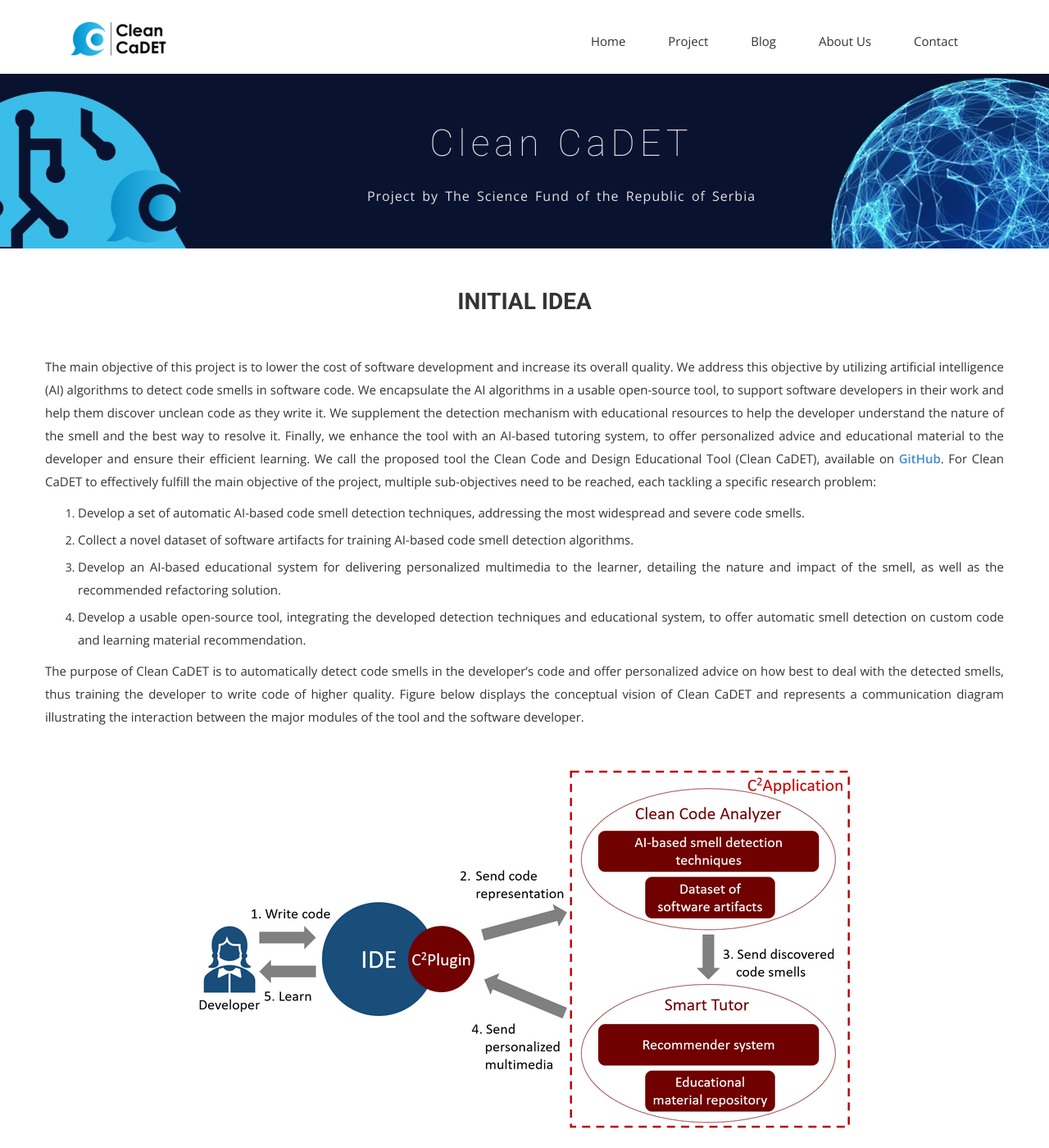
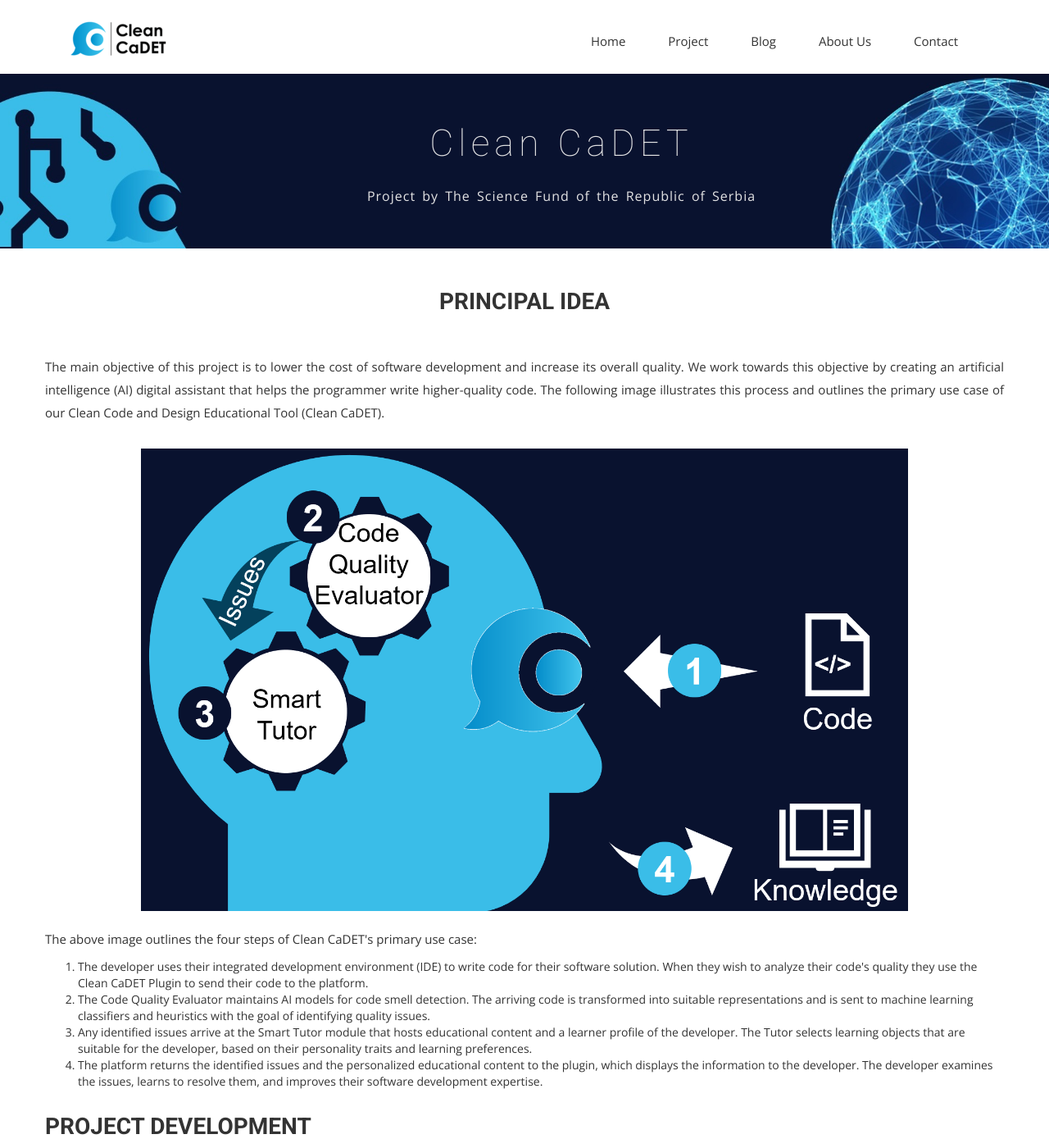
Before and after one commit to Clean-CaDET/clean-cadet.github.io, a Jekyll site: the page built from project.html, in a window 1280 px wide and 1400 px high. Shown: the whole window at 82% size. Built offline with Jekyll 4.4.1, drawn with Linux system fonts in a browser that asks for light colours; nearby versions of some CDN libraries; some web fonts are replaced; some of the changed text lies outside the part shown.

Commit message:
feat: Updates project page to be more reader-friendly and include a link to our repository.

```diff
--- a/_includes/header.html
+++ b/_includes/header.html
@@ -23,7 +23,7 @@
               <ul class="nav navbar-nav navbar-right">
                 <li><a href="{{ site.baseurl }}/">Home</a></li>
                 <li><a href="{{ site.baseurl }}/project">Project</a></li>
-                <li><a href="https://medium.com/clean-cadet">Blog</a></li>
+                <li><a href="https://medium.com/clean-cadet" target="_blank">Blog</a></li>
                 <li><a href="{{ site.baseurl }}/about">About Us</a></li>
                 <li><a href="{{ site.baseurl }}/contact">Contact</a></li>
               </ul>
--- a/project.html
+++ b/project.html
@@ -22,39 +22,49 @@ permalink: /project/
     <div class="container">
         <div class="row">
           <div class="section-title">
-            <h2 id="project">Initial Idea</h2>
+            <h2 id="project">Principal Idea</h2>
           </div>
         </div>
         <div class="row">
-            <p>The main objective of this project is to lower the cost of software development and increase its overall quality.
-                We address this objective by utilizing artificial intelligence (AI) algorithms to detect code smells in software code.
-                We encapsulate the AI algorithms in a usable open-source tool, to support software developers in their work and help them discover unclean code as they write it.
-                We supplement the detection mechanism with educational resources to help the developer understand the nature of the smell and the best way to resolve it.
-                Finally, we enhance the tool with an AI-based tutoring system, to offer personalized advice and educational material to the developer and ensure their efficient learning.
-                We call the proposed tool the Clean Code and Design Educational Tool (Clean CaDET), available on <b><a href="https://github.com/Clean-CaDET/platform#readme" target="_blank">GitHub</a></b>. For Clean CaDET to effectively fulfill the main objective of the project, multiple sub-objectives need to be reached, each tackling a specific research problem:</p>
-
-                <ol>
-                    <li><p class="listing">Develop a set of automatic AI-based code smell detection techniques, addressing the most widespread and severe code smells.</p></li>
-                    <li><p class="listing">Collect a novel dataset of software artifacts for training AI-based code smell detection algorithms.</p></li>
-                    <li><p class="listing">Develop an AI-based educational system for delivering personalized multimedia to the learner, detailing the nature and impact of the smell, as well as the recommended refactoring solution.</p></li>
-                    <li><p class="listing">Develop a usable open-source tool, integrating the developed detection techniques and educational system, to offer automatic smell detection on custom code and learning material recommendation.</p></li>
-                </ol>
-
-            <p>The purpose of Clean CaDET is to automatically detect code smells in the developer’s code and offer personalized advice on how best to deal with the detected smells, thus training the developer to write code of higher quality.
-                Figure below displays the conceptual vision of Clean CaDET and represents a communication diagram illustrating the interaction between the major modules of the tool and the software developer.</p>
+            <p>
+              The main objective of this project is to lower the cost of software development and increase its overall quality.
+              We work towards this objective by creating an artificial intelligence (AI) digital assistant that helps the programmer write higher-quality code.
+              The following image illustrates this process and outlines the primary use case of our Clean Code and Design Educational Tool (Clean CaDET).
+            </p>
             <br>
+            <img width="80%" src="{{ site.baseurl }}/img/rsz_ccadet_model.png" alt="Clean CaDET conceptual overview" class="center-img">
             <br>
-            <img src="{{ site.baseurl }}/img/rsz_ccadet_model.png" alt="Clean CaDET conceptual overview" class="center-img">
-            <br>
-            <br>
-            <p>The Developer uses their integrated development environment (IDE) to write code (1) for their software solution.
-                The Clean CaDET Plugin (C2Plugin) processes the code and sends its representation (2) to the remote Clean CaDET Application (C2Application).
-                The Clean Code Analyzer module executes a series of AI-based smell detection techniques to detect different code smells in the developed code.
-                The Clean Code Analyzer also contains a dataset of software artifacts, used to train the AI-based smell detection techniques.
-                Then, the Analyzer sends the discovered code smells (3) to the Smart Tutor module.
-                This module represents an AI-based educational system that personalizes the learning experience using a recommender system.
-                It selects the most suitable content (e.g., text, illustration, video) from the repository of educational material to facilitate the Developer’s learning.
-                Once selected, Clean CaDET returns the educational multimedia (4) to the C2Plugin, which displays the information to the Developer (5).</p>
+            <p>
+              The above image outlines the four steps of Clean CaDET's primary use case:
+              <ol>
+                <li>
+                  The developer uses their integrated development environment (IDE) to write code for their software solution.
+                  When they wish to analyze their code's quality they use the Clean CaDET Plugin to send their code to the platform.
+                </li>
+                <li>
+                  The Code Quality Evaluator maintains AI models for code smell detection.
+                  The arriving code is transformed into suitable representations and is sent to machine learning classifiers and heuristics with the goal of identifying quality issues.
+                </li>
+                <li>
+                  Any identified issues arrive at the Smart Tutor module that hosts educational content and a learner profile of the developer.
+                  The Tutor selects learning objects that are suitable for the developer, based on their personality traits and learning preferences.
+                </li>
+                <li>
+                  The platform returns the identified issues and the personalized educational content to the plugin, which displays the information to the developer.
+                  The developer examines the issues, learns to resolve them, and improves their software development expertise.
+                </li>
+              </ol>
+            </p>
+        </div>
+        <div class="row">
+          <div class="section-title">
+            <h2 id="project-dev">Project Development</h2>
+          </div>
+        </div>
+        <div class="row">
+          <p style="font-size: 18px;">
+            We maintain <strong><a href="https://github.com/Clean-CaDET/platform#readme" target="_blank">an open-source repository</a></strong> that hosts our platform and it's ever-increasing set of capabilities.
+          </p>
         </div>
     </div>
 </section>
```
Also changed, not shown: img/rsz_ccadet_model.png.
